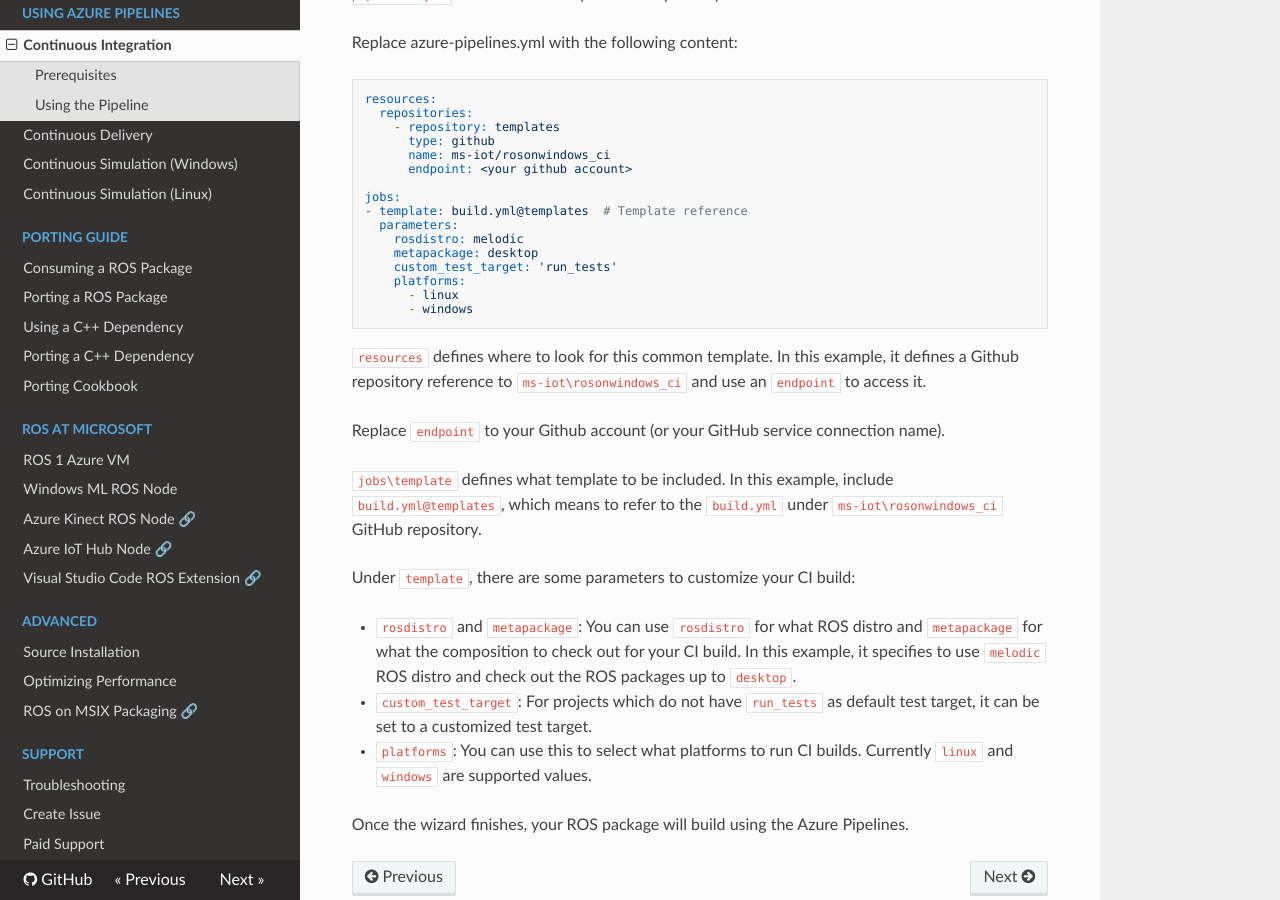
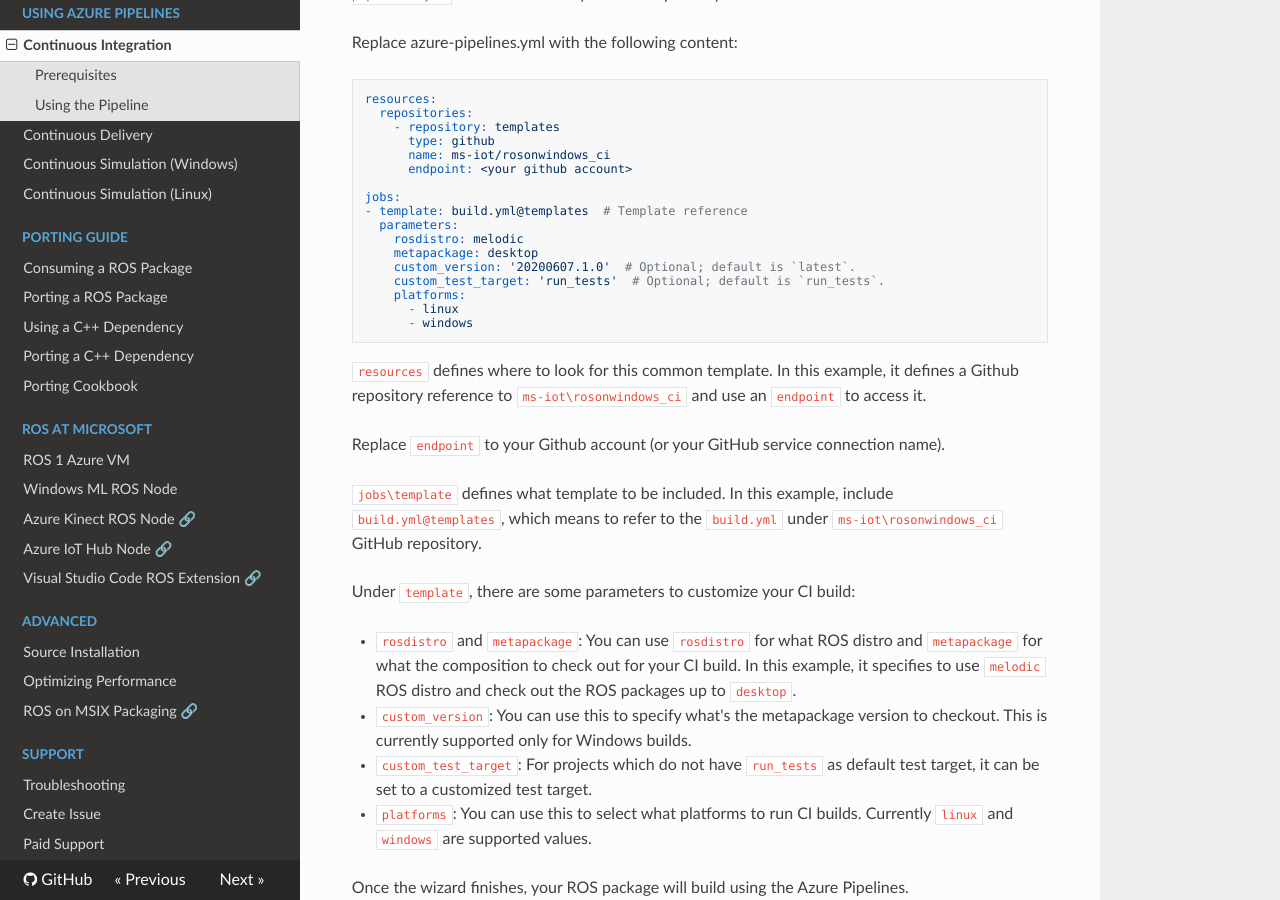
Before and after one commit to ms-iot/ROSOnWindows, an MkDocs documentation site: the page built from docs/GettingStarted/AzureSetupCI.md, in a window 1280 px wide and 900 px high, scrolled down 652 px. Built offline with MkDocs 1.6.1, drawn with Linux system fonts in a browser that asks for light colours; nearby versions of some CDN libraries.

Commit message:
updated doc. (#246)

```diff
--- a/docs/GettingStarted/AzureSetupCI.md
+++ b/docs/GettingStarted/AzureSetupCI.md
@@ -32,7 +32,8 @@
   parameters:
     rosdistro: melodic
     metapackage: desktop
-    custom_test_target: 'run_tests'
+    custom_version: '20200607.1.0'  # Optional; default is `latest`.
+    custom_test_target: 'run_tests'  # Optional; default is `run_tests`.
     platforms:
       - linux
       - windows
@@ -48,6 +49,8 @@
 
 * `rosdistro` and `metapackage`: You can use `rosdistro` for what ROS distro and `metapackage` for what the composition to check out for your CI build. In this example, it specifies to use `melodic` ROS distro and check out the ROS packages up to `desktop`.
 
+* `custom_version`: You can use this to specify what's the metapackage version to checkout. This is currently supported only for Windows builds.
+
 * `custom_test_target`: For projects which do not have  `run_tests` as default test target, it can be set to a customized test target.
 
 * `platforms`: You can use this to select what platforms to run CI builds. Currently `linux` and `windows` are supported values.
```
